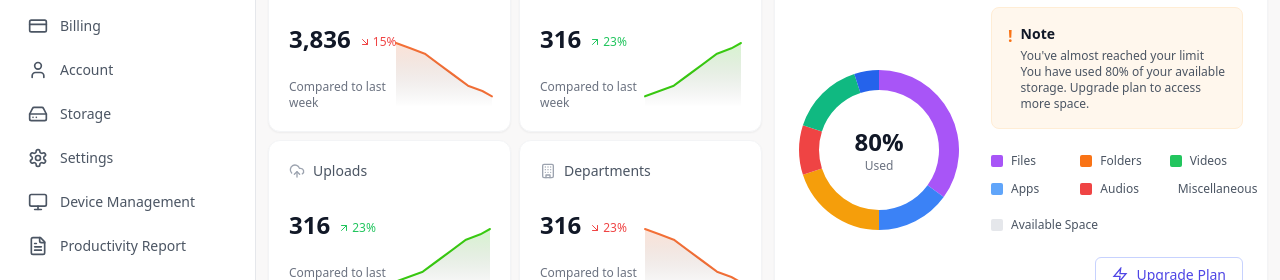
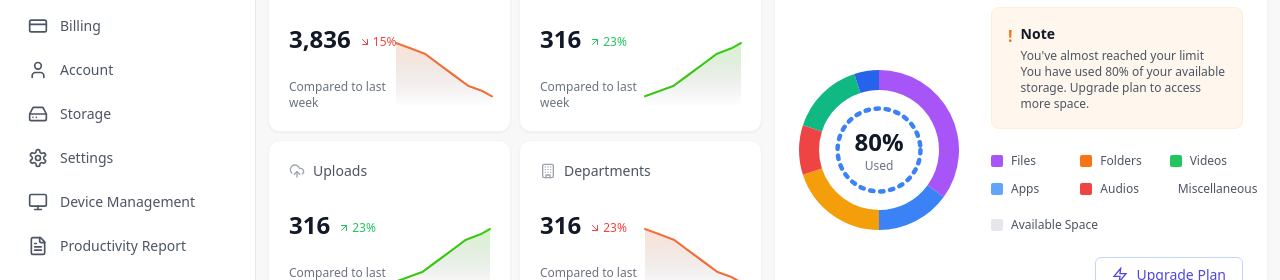
Before and after one commit to amacodes1/SnaarpDashboard, a React (Vite) app: page / in a window 1280 px wide. Shown: the part 202-482 px from the top of the page. Built offline with nearby package versions, Linux system fonts and the light colour scheme.

Commit message:
feat: added dashed lines to the pie chart

```diff
--- a/src/components/dashboard/Charts.tsx
+++ b/src/components/dashboard/Charts.tsx
@@ -59,6 +59,22 @@ export function StorageChart() {
   return (
     <div className="relative h-40 w-40 mx-auto">
       <Doughnut data={data} options={options} />
+      {/* Blue dashed tick circle */}
+      <div className="absolute inset-0 flex items-center justify-center">
+        <svg className="w-60 h-28 absolute" viewBox="0 0 100 100">
+          <circle
+            cx="50"
+            cy="50"
+            r="37"
+            fill="none"
+            stroke="#3B82F6"
+            strokeWidth="4"
+            strokeDasharray="3 6"
+            strokeLinecap="round"
+          />
+
+        </svg>
+      </div>
       <div className="absolute inset-0 flex flex-col items-center justify-center">
         <span className="text-2xl font-bold text-gray-900">80%</span>
         <span className="text-xs text-gray-500">Used</span>
@@ -133,6 +149,22 @@ export function EmailChart() {
   return (
     <div className="relative h-48 w-48 mx-auto">
       <Doughnut data={data} options={options} />
+      {/* Blue dashed tick circle */}
+      <div className="absolute inset-0 flex items-center justify-center">
+        <svg className="w-60 h-36 absolute" viewBox="0 0 100 100">
+          <circle
+            cx="50"
+            cy="50"
+            r="37"
+            fill="none"
+            stroke="#3B82F6"
+            strokeWidth="4"
+            strokeDasharray="3 6"
+            strokeLinecap="round"
+          />
+
+        </svg>
+      </div>
       <div className="absolute inset-0 flex flex-col items-center justify-center">
         <span className="text-sm font-medium text-gray-900">Emails</span>
         <span className="text-sm font-medium text-gray-900">Chart</span>
```
